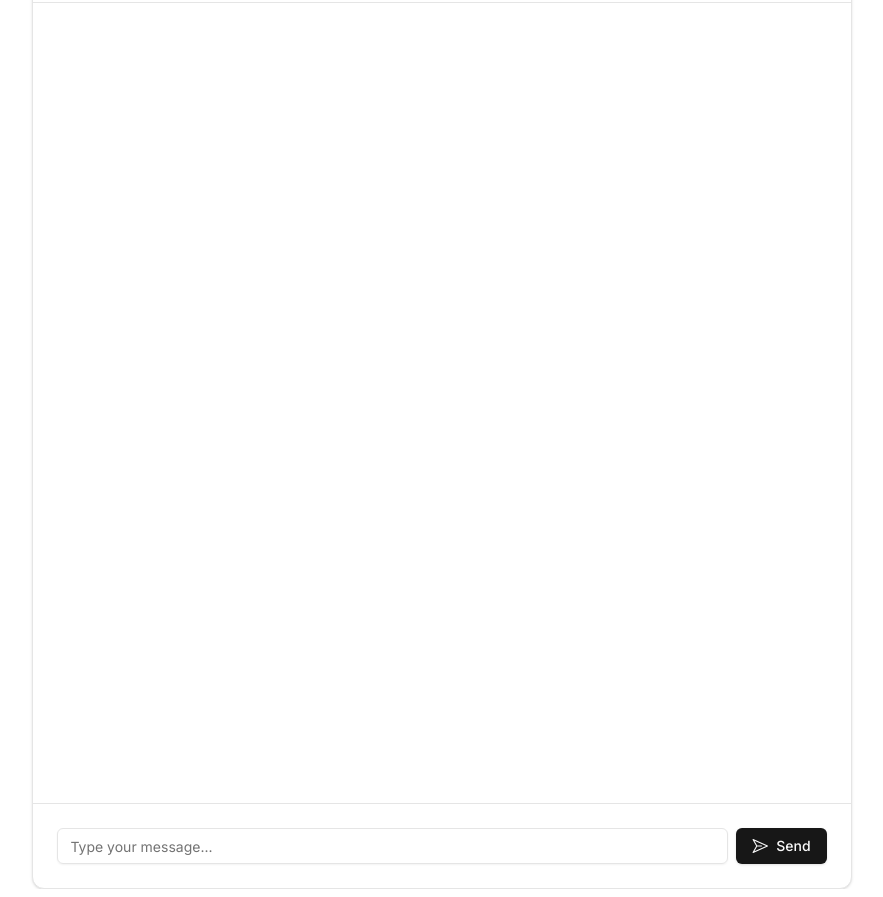
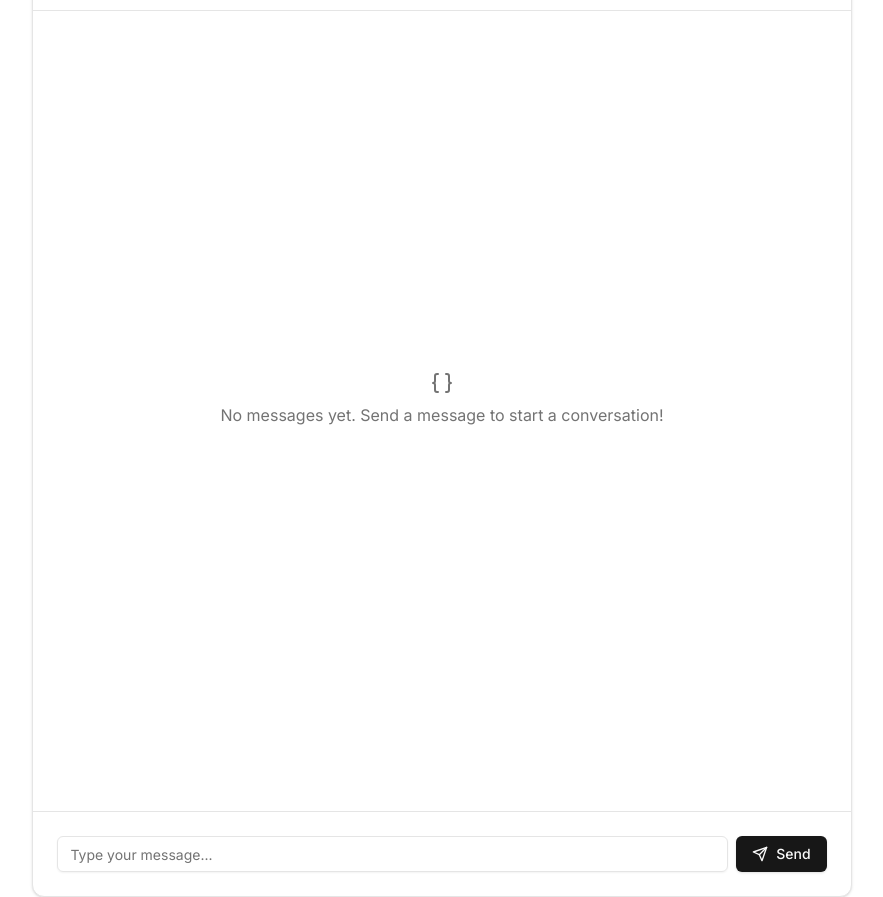
Before and after one commit to tommaso-moro/chatbot, a Next.js app: page / in a window 1280 px wide. Shown: the whole page, without its empty margins (198-1081 px from the left). Built offline with nearby package versions, Linux system fonts and the light colour scheme.

Commit message:
refactored

```diff
--- a/app/page.tsx
+++ b/app/page.tsx
@@ -1,19 +1,8 @@
 "use client";
 
-import { Button } from "@/components/ui/button";
-import { Input } from "@/components/ui/input";
 import { useChat } from "ai/react";
-import {
-  Card,
-  CardContent,
-  CardDescription,
-  CardFooter,
-  CardHeader,
-  CardTitle,
-} from "@/components/ui/card";
-import { Separator } from "@/components/ui/separator";
-import { PaperPlaneIcon } from "@radix-ui/react-icons";
 import { useEffect, useRef } from "react";
+import ChatbotCard from "@/components/chatbot-card";
 
 export default function Chat() {
   const { messages, input, handleInputChange, handleSubmit } = useChat();
@@ -28,48 +17,10 @@ export default function Chat() {
   }, [messages]);
 
   return (
-    <div className=" p-32 flex items-center justify-center h-screen">
-      <Card className=" w-4/5 ">
-        <CardHeader>
-          <CardTitle>Chat</CardTitle>
-          <CardDescription>
-            A simple interface to chat with your favorite LLM
-          </CardDescription>
-        </CardHeader>
-        <Separator />
-        <CardContent
-          className="h-[800px] overflow-auto"
-          ref={cardContentRef} // Add the ref to CardContent
-        >
-          {messages.map((m) => (
-            <div key={m.id} className="grid grid-cols-12 mt-2">
-              <div className=" col-span-1">
-                <span className="font-semibold">
-                  {m.role === "user" ? "You: " : "AI: "}
-                </span>
-              </div>
-
-              <div className=" col-span-11">{m.content}</div>
-            </div>
-          ))}
-        </CardContent>
-        <Separator />
-        <CardFooter className="pt-6">
-          <form onSubmit={handleSubmit} className="w-full">
-            <div className="flex flex-row space-x-2">
-              <Input
-                type="message"
-                placeholder="Type your message..."
-                value={input}
-                onChange={handleInputChange}
-              />
-              <Button type="submit">
-                <PaperPlaneIcon className="mr-2 h-4 w-4" /> Send
-              </Button>
-            </div>
-          </form>
-        </CardFooter>
-      </Card>
+    <div className="p-2 md:p-32 flex items-center justify-center h-screen">
+      <div className="w-full lg:w-4/5">
+        <ChatbotCard />
+      </div>
     </div>
   );
 }
```
